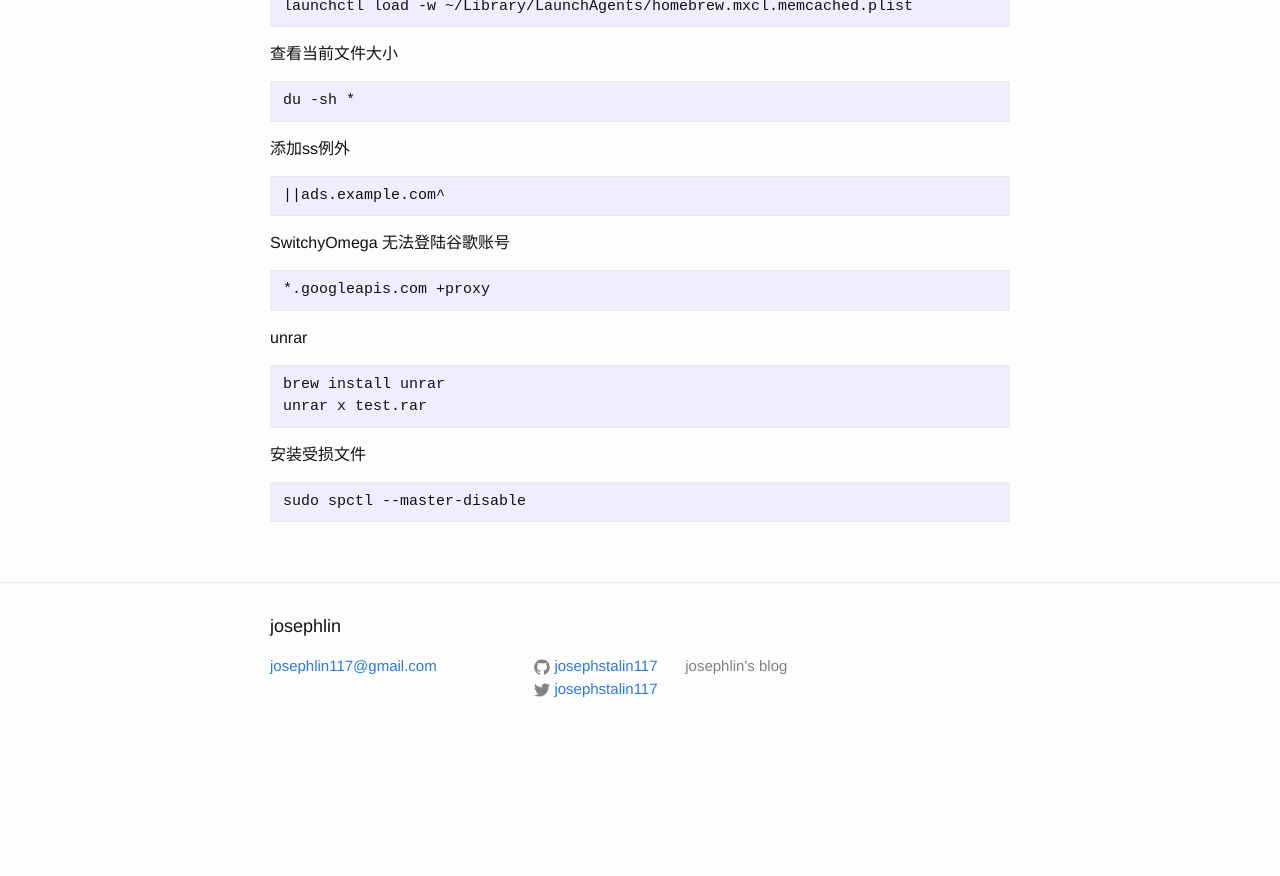
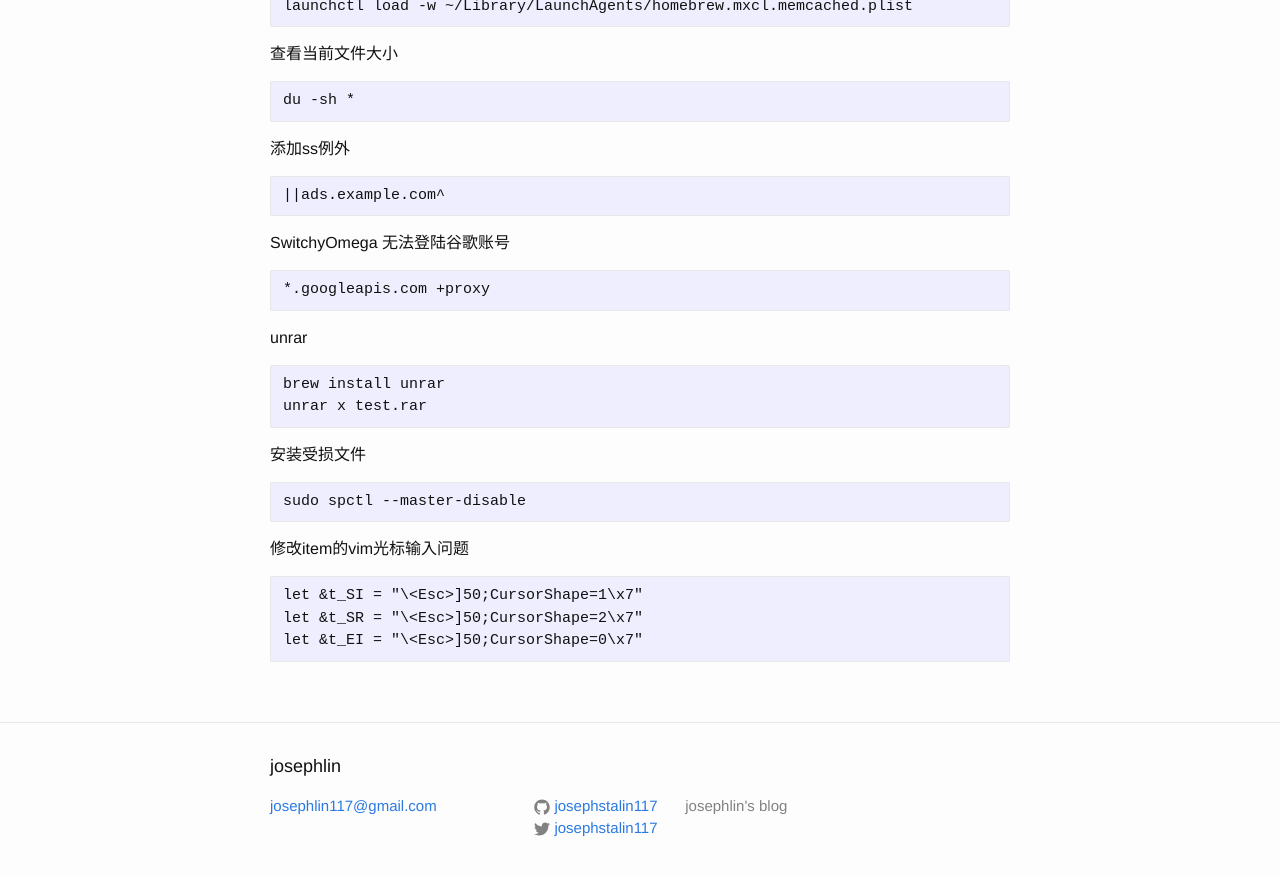
Before and after one commit to josephstalin117/josephstalin117.github.io, a Jekyll site: the page built from _posts/2016-07-03-mac.markdown, in a window 1280 px wide and 900 px high, scrolled down 2570 px. Shown: the top 876 px of the window. Built offline with Jekyll 4.4.1, drawn with Linux system fonts in a browser that asks for light colours; before the commit the page ends 3330 px from its top, so only the background shows below that.

Commit message:
add mac cursor shape in different modes

````diff
--- a/_posts/2016-07-03-mac.markdown
+++ b/_posts/2016-07-03-mac.markdown
@@ -164,3 +164,10 @@ unrar x test.rar
 ```
 sudo spctl --master-disable
 ```
+
+修改item的vim光标输入问题
+```
+let &t_SI = "\<Esc>]50;CursorShape=1\x7"
+let &t_SR = "\<Esc>]50;CursorShape=2\x7"
+let &t_EI = "\<Esc>]50;CursorShape=0\x7"
+```
````
